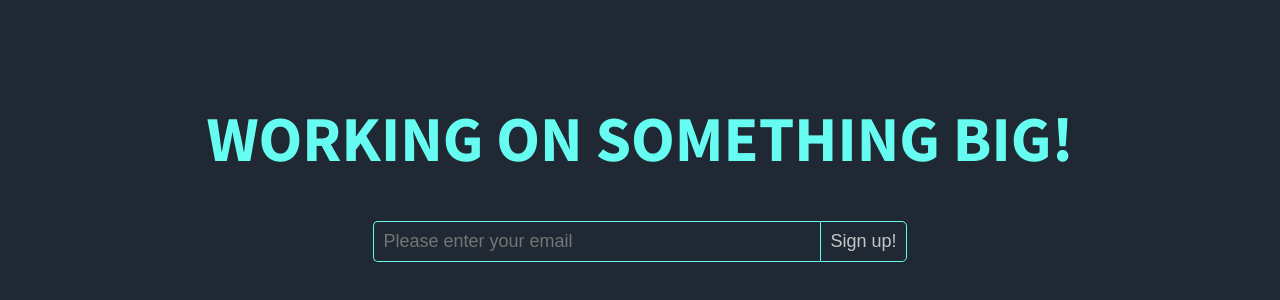
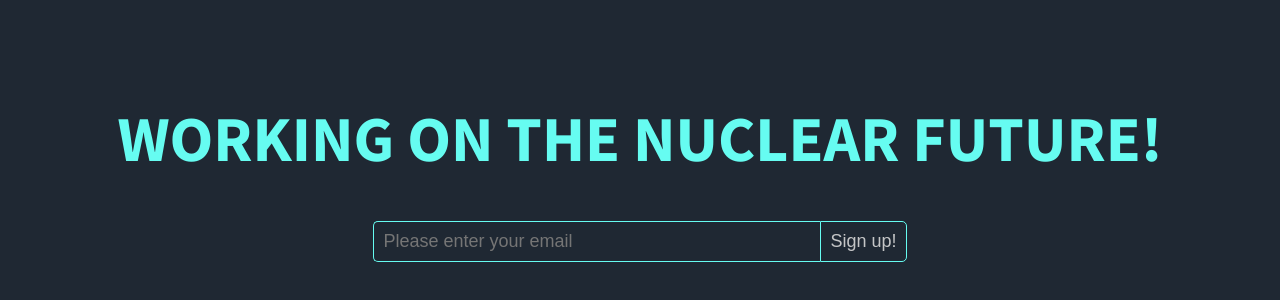
Before and after one commit to nuclearis-labs/nudee, a plain HTML site: page docs/index.html in a window 1280 px wide. Shown: the part 142-442 px from the top of the page. Drawn offline with Linux system fonts and the light colour scheme.

Commit message:
feat: update title text

```diff
--- a/docs/index.html
+++ b/docs/index.html
@@ -14,7 +14,7 @@
   </head>
 
   <body>
-    <h1 class="title">WORKING ON SOMETHING BIG!</h1>
+    <h1 class="title">WORKING ON THE NUCLEAR FUTURE!</h1>
     <form
       action="https://nuclearis.us7.list-manage.com/subscribe/post?u=e585a2414f24a8ee147a6c478&amp;id=7d7872dd3e"
       method="post"
```
